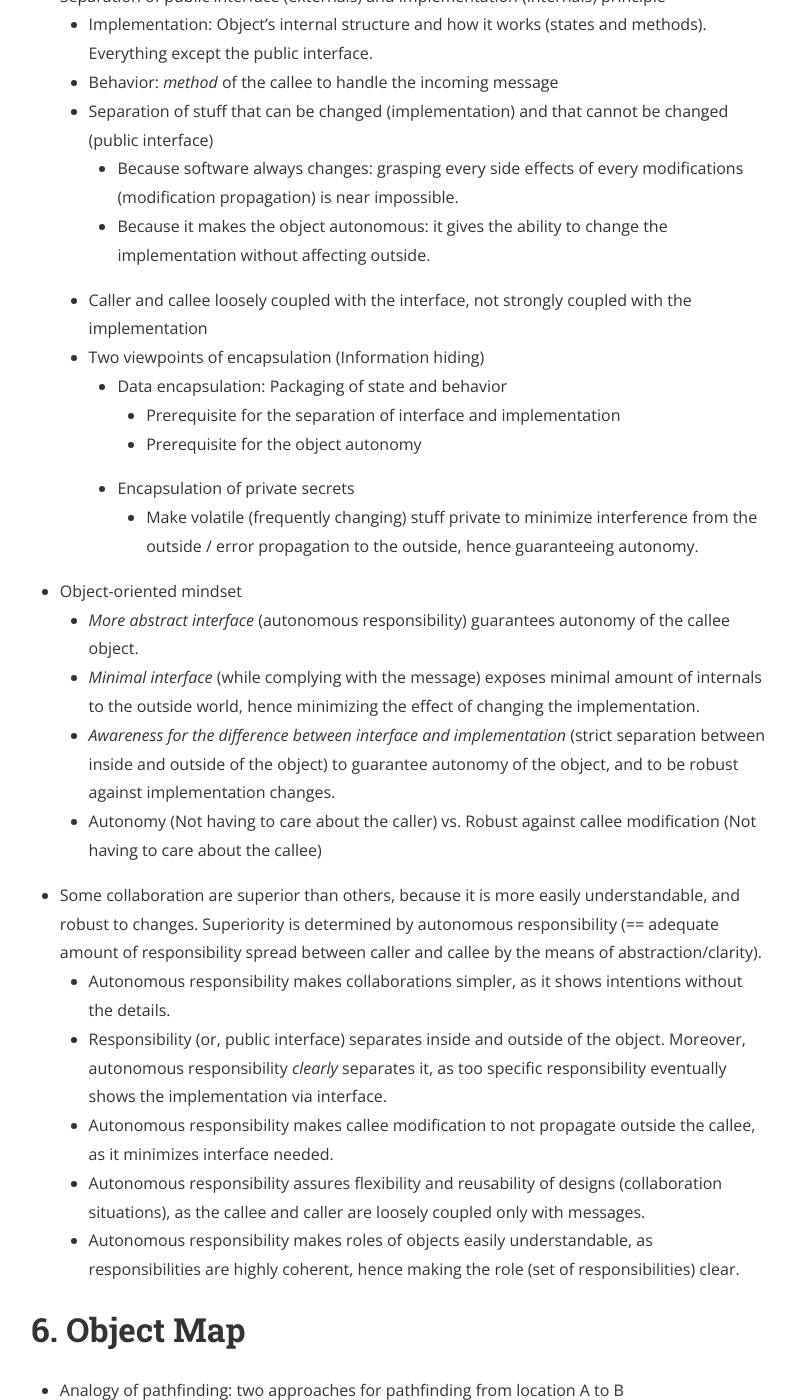
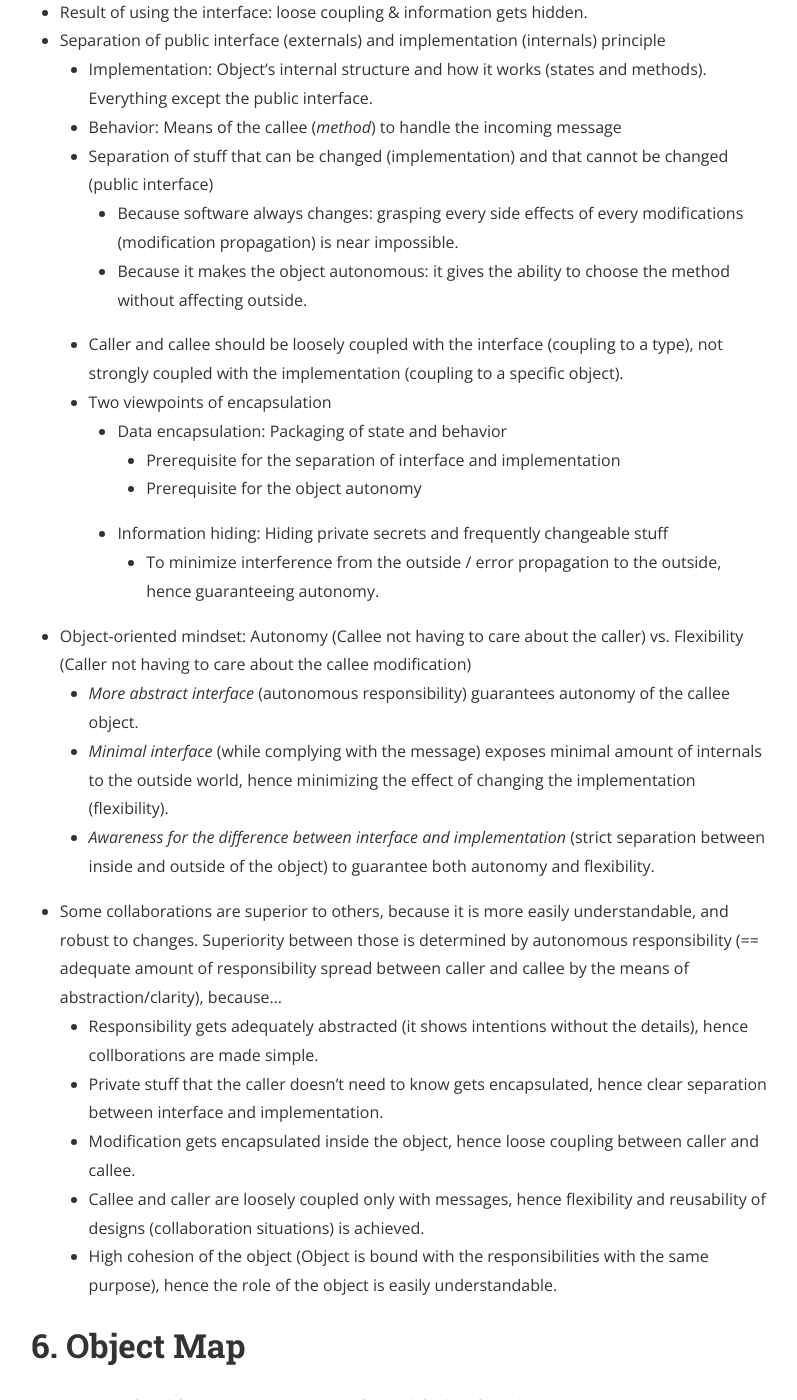
Before and after one commit to juice500ml/juice500ml.github.io, a Jekyll site: the page built from _posts/2019-02-16-The-Essence-of-Object-Orientation.markdown, in a window 1280 px wide and 1400 px high, scrolled down 11663 px. Shown: the whole window, without its empty margins (241-1038 px from the left). Built offline with Jekyll 4.4.1, drawn with Linux system fonts in a browser that asks for light colours; nearby versions of some CDN libraries; formulas are drawn with MathJax 3; some of the changed text lies outside the part shown.

Commit message:
Post 2019-02-16-The-Essence-of-Object-Orientation.markdown upload from Editorial

```diff
--- a/_posts/2019-02-16-The-Essence-of-Object-Orientation.markdown
+++ b/_posts/2019-02-16-The-Essence-of-Object-Orientation.markdown
@@ -199,8 +199,8 @@ This is a summary of the book [The Essence of Object-Orientation: Roles, Respons
 		- Ability to send the same message (obligation to take the same responsibility) to different types of objects, hence different methods are chosen. (1:N relationship between messages and methods)
 		- Substitutability between objects who have the same responsibilities. (Encapsulation of the type of callee from the perspective of the caller)
 		- Achieved by autonomy of each object; not with enough autonomy, behavior depends not only on message, but also on outside of the object, hence jeopardizing polymorphism.
-		- Achieved by transforming strong coupling between types of objects into weak coupling with messages.
-- Weak coupling of callee and caller based on messages makes the design ...
+		- Achieved by transforming strong coupling between types of objects into loose coupling with messages.
+- Loose coupling of callee and caller based on messages makes the design ...
 	- Flexible == Callee can change implementations without propagating changes to the caller, because caller doesn’t care about callee until it understands the message.
 	- Extensible == How objects collaborate (implementation of the caller on that specific collaborative situation) are easily extensible.
 	- Reusable == Collaborations are easily reused among different contexts by switching callees.
@@ -214,40 +214,39 @@ This is a summary of the book [The Essence of Object-Orientation: Roles, Respons
 	- What/Who Cycle: First, choose what to do (message, responsibility), regardless of the properties of each object. Then choose who does it (callee object), hence the responsibility is decided afterwards. == Interface Discovery @ TDD
 	- Callee object is chosen after the message is chosen, so caller cannot know the internals of the callee. Caller has no choice but to trust the callee to deal with the message.
 	- Message depending on the state of the callee is the proof for harming the autonomy. Delay the decision, and make the callee decide.
-	- Concentrating on *what*, not *how*, makes the interface of the callee smaller $\to$ Dependencies needed by the caller decreases $\to$ Strength of the coupling between caller and callee decreases $\to$ More room for flexibility, Clear intentions
-	- Following the Law of Demeter (Tell (what to do), Don't Ask (how to do it)) has its advantages: Better encapsulation, Weak coupling, Better Autonomy, Clear intentions.
+	- Law of Demeter: Tell (what to do), Don’t Ask (how to do it)
+		- Concentrating on *what*, not *how*, makes the interface of the callee smaller $\to$ Dependencies needed by the caller decreases $\to$ Strength of the coupling between caller and callee loosens $\to$ Better flexibility and encapsulation (less propagating/effectively hiding callee modifications), Clear intentions (clear message for clear collaboration), Better Autonomy (making enough room for implementation)
 	- Trust the message. Autonomous responsibilities will follow.
 - Characteristics of an interface
 	- If the user get used to the interface of an object, you don't have to know the internals to do something with the object. (Abstraction of implementation by encapsulation) ex) Driving a car
-	- Changing the internals (implementation) does not affect the end user. (Flexibility by weak coupling) ex) Changing the engine of a car
-	- If the user is used to the interface, user can also easily utilize another object with the same interface. (Reusability by weak coupling) ex) Different car, same person.
+	- Changing the internals (implementation) does not affect the end user. (Flexibility by loose coupling) ex) Changing the engine of a car
+	- If the user is familiar to the interface, user can easily utilize other objects with the same interface. (Reusability by loose coupling) ex) Different car, same person.
 - Interface is a list of digestible messages (function signatures).
-- Only difference between private (internal) and public (external) interface is that the private interface is only accessible to its own. The object has to message at oneself to request something to oneself.
-- Result of using the interface: weak coupling & information is hidden.
+- Only difference between private (internal) and public (external) interface is that the private interface is only accessible to its own. The object has to message at itself if it needs some help from itself, hence loosening coupling between its own methods.
+- Result of using the interface: loose coupling & information gets hidden.
 - Separation of public interface (externals) and implementation (internals) principle
 	- Implementation: Object's internal structure and how it works (states and methods). Everything except the public interface.
-	- Behavior: *method* of the callee to handle the incoming message
+	- Behavior: Means of the callee (*method*) to handle the incoming message
 	- Separation of stuff that can be changed (implementation) and that cannot be changed (public interface)
 		- Because software always changes: grasping every side effects of every modifications (modification propagation) is near impossible.
-		- Because it makes the object autonomous: it gives the ability to change the implementation without affecting outside.
-	- Caller and callee loosely coupled with the interface, not strongly coupled with the implementation
-	- Two viewpoints of encapsulation (Information hiding)
+		- Because it makes the object autonomous: it gives the ability to choose the method without affecting outside.
+	- Caller and callee should be loosely coupled with the interface (coupling to a type), not strongly coupled with the implementation (coupling to a specific object).
+	- Two viewpoints of encapsulation
 		- Data encapsulation: Packaging of state and behavior
 			- Prerequisite for the separation of interface and implementation
 			- Prerequisite for the object autonomy
-		- Encapsulation of private secrets
-			- Make volatile (frequently changing) stuff private to minimize interference from the outside / error propagation to the outside, hence guaranteeing autonomy.
-- Object-oriented mindset
+		- Information hiding: Hiding private secrets and frequently changeable stuff
+			- To minimize interference from the outside / error propagation to the outside, hence guaranteeing autonomy.
+- Object-oriented mindset: Autonomy (Callee not having to care about the caller) vs. Flexibility (Caller not having to care about the callee modification)
 	- *More abstract interface* (autonomous responsibility) guarantees autonomy of the callee object.
-	- *Minimal interface* (while complying with the message) exposes minimal amount of internals to the outside world, hence minimizing the effect of changing the implementation.
-	- *Awareness for the difference between interface and implementation* (strict separation between inside and outside of the object) to guarantee autonomy of the object, and to be robust against implementation changes.
-	- Autonomy (Not having to care about the caller) vs. Robust against callee modification (Not having to care about the callee)
-- Some collaboration are superior than others, because it is more easily understandable, and robust to changes. Superiority is determined by autonomous responsibility (== adequate amount of responsibility spread between caller and callee by the means of abstraction/clarity).
-	- Autonomous responsibility makes collaborations simpler, as it shows intentions without the details.
-	- Responsibility (or, public interface) separates inside and outside of the object. Moreover, autonomous responsibility *clearly* separates it, as too specific responsibility eventually shows the implementation via interface.
-	- Autonomous responsibility makes callee modification to not propagate outside the callee, as it minimizes interface needed.
-	- Autonomous responsibility assures flexibility and reusability of designs (collaboration situations), as the callee and caller are loosely coupled only with messages.
-	- Autonomous responsibility makes roles of objects easily understandable, as responsibilities are highly coherent, hence making the role (set of responsibilities) clear.
+	- *Minimal interface* (while complying with the message) exposes minimal amount of internals to the outside world, hence minimizing the effect of changing the implementation (flexibility).
+	- *Awareness for the difference between interface and implementation* (strict separation between inside and outside of the object) to guarantee both autonomy and flexibility.
+- Some collaborations are superior to others, because it is more easily understandable, and robust to changes. Superiority between those is determined by autonomous responsibility (== adequate amount of responsibility spread between caller and callee by the means of abstraction/clarity), because...
+	- Responsibility gets adequately abstracted (it shows intentions without the details), hence collborations are made simple.
+	- Private stuff that the caller doesn’t need to know gets encapsulated, hence clear separation between interface and implementation.
+	- Modification gets encapsulated inside the object, hence loose coupling between caller and callee.
+	- Callee and caller are loosely coupled only with messages, hence flexibility and reusability  of designs (collaboration situations) is achieved.
+	- High cohesion of the object (Object is bound with the responsibilities with the same purpose), hence the role of the object is easily understandable.
 
 # 6. Object Map
 - Analogy of pathfinding: two approaches for pathfinding from location A to B
```
